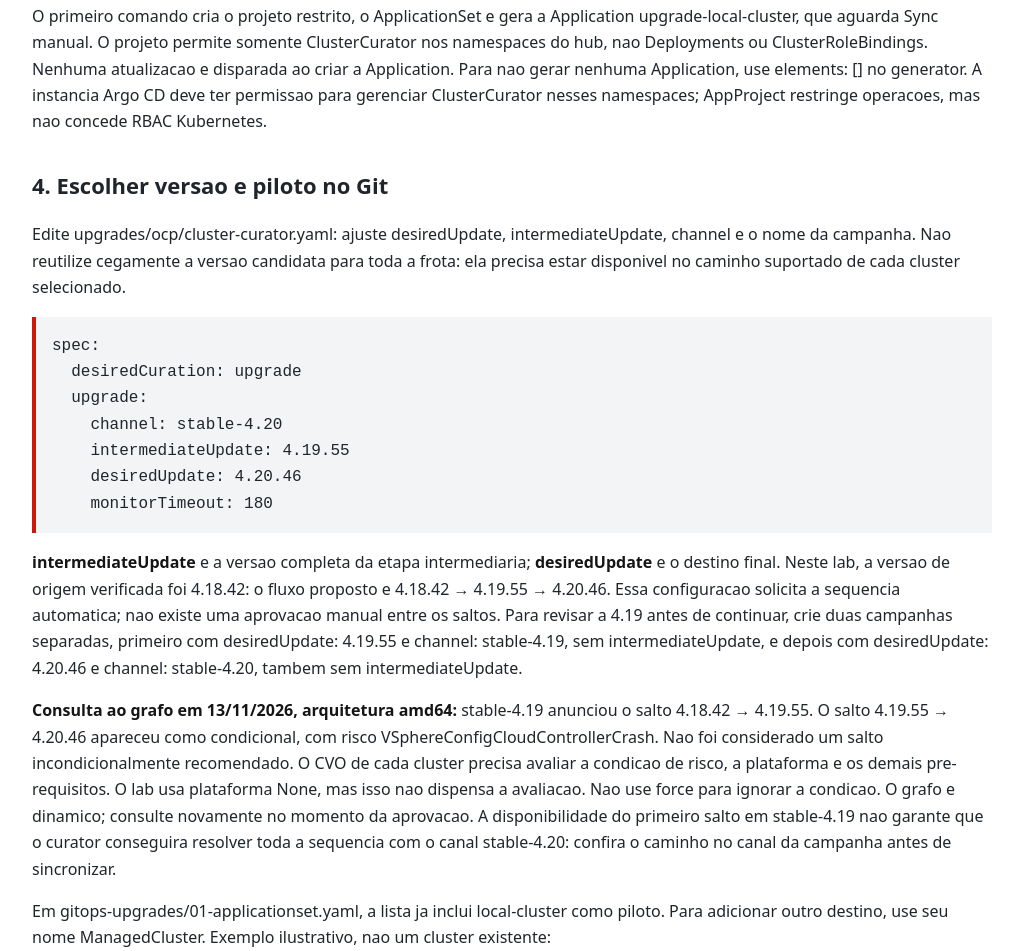
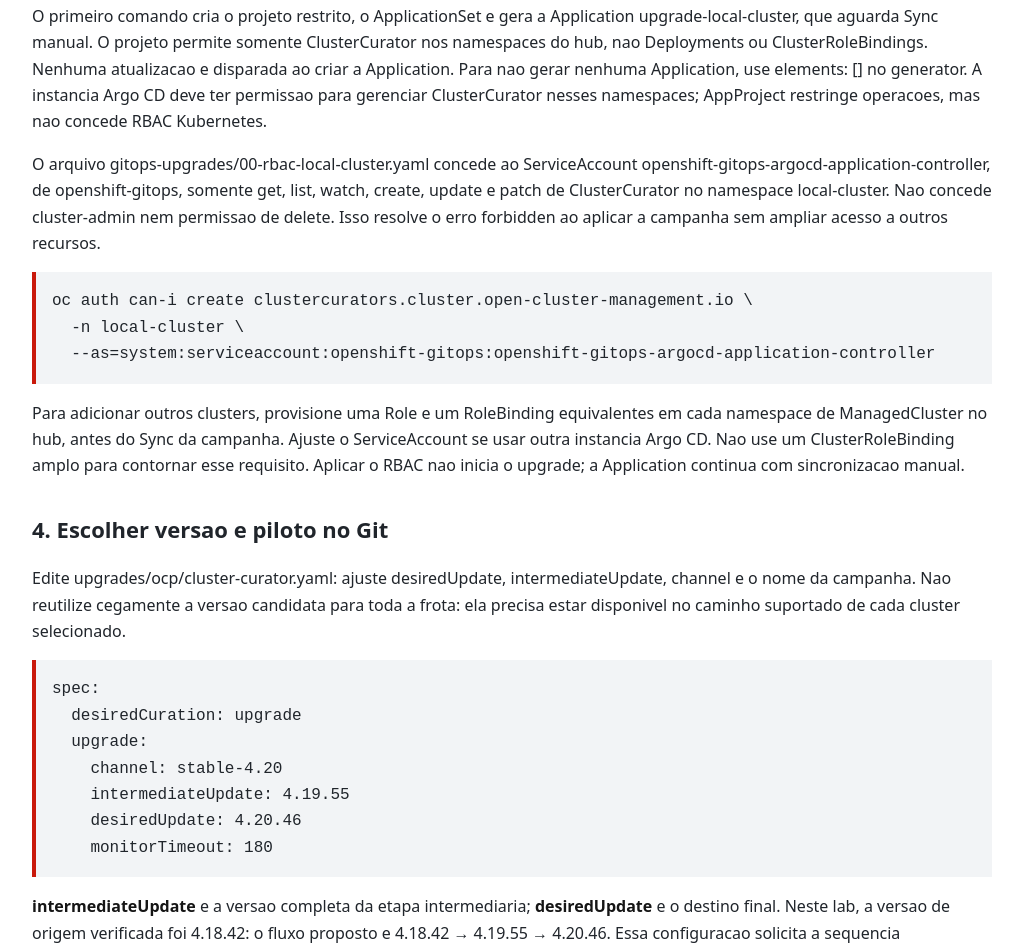
Before and after one commit to Joaofelixs/lab-redhat, a plain HTML site: page docs/upgrades-acm-gitops.html in a window 1280 px wide. Shown: the part 1485-2436 px from the top of the page, without its empty margins (128-1151 px from the left). Drawn offline with Linux system fonts and the light colour scheme.

Commit message:
Grant scoped ClusterCurator permissions to Argo CD controller

```diff
--- a/docs/upgrades-acm-gitops.html
+++ b/docs/upgrades-acm-gitops.html
@@ -68,6 +68,19 @@ ClusterRoleBindings. Nenhuma atualizacao e disparada ao criar a Application.
 Para nao gerar nenhuma Application, use elements: [] no generator.
 A instancia Argo CD deve ter permissao para gerenciar ClusterCurator nesses
 namespaces; AppProject restringe operacoes, mas nao concede RBAC Kubernetes.</p>
+<p>O arquivo gitops-upgrades/00-rbac-local-cluster.yaml concede ao ServiceAccount
+openshift-gitops-argocd-application-controller, de openshift-gitops, somente
+get, list, watch, create, update e patch de ClusterCurator no namespace
+local-cluster. Nao concede cluster-admin nem permissao de delete. Isso resolve
+o erro forbidden ao aplicar a campanha sem ampliar acesso a outros recursos.</p>
+<pre><code>oc auth can-i create clustercurators.cluster.open-cluster-management.io \
+  -n local-cluster \
+  --as=system:serviceaccount:openshift-gitops:openshift-gitops-argocd-application-controller</code></pre>
+<p>Para adicionar outros clusters, provisione uma Role e um RoleBinding
+equivalentes em cada namespace de ManagedCluster no hub, antes do Sync da
+campanha. Ajuste o ServiceAccount se usar outra instancia Argo CD. Nao use um
+ClusterRoleBinding amplo para contornar esse requisito. Aplicar o RBAC nao
+inicia o upgrade; a Application continua com sincronizacao manual.</p>
 
 <h2>4. Escolher versao e piloto no Git</h2>
 <p>Edite upgrades/ocp/cluster-curator.yaml: ajuste desiredUpdate, intermediateUpdate,
```
Also changed, not shown: 2 other files.
